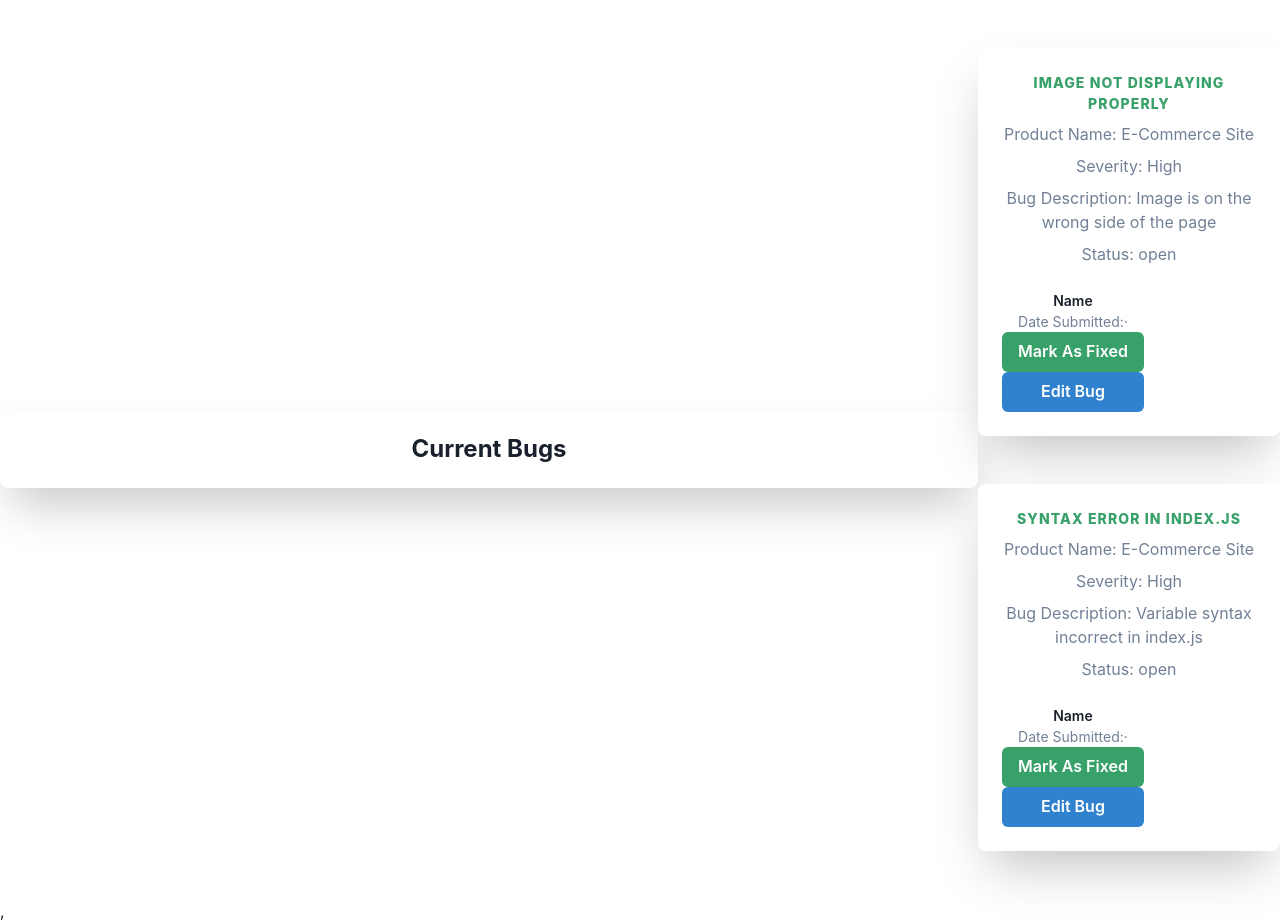
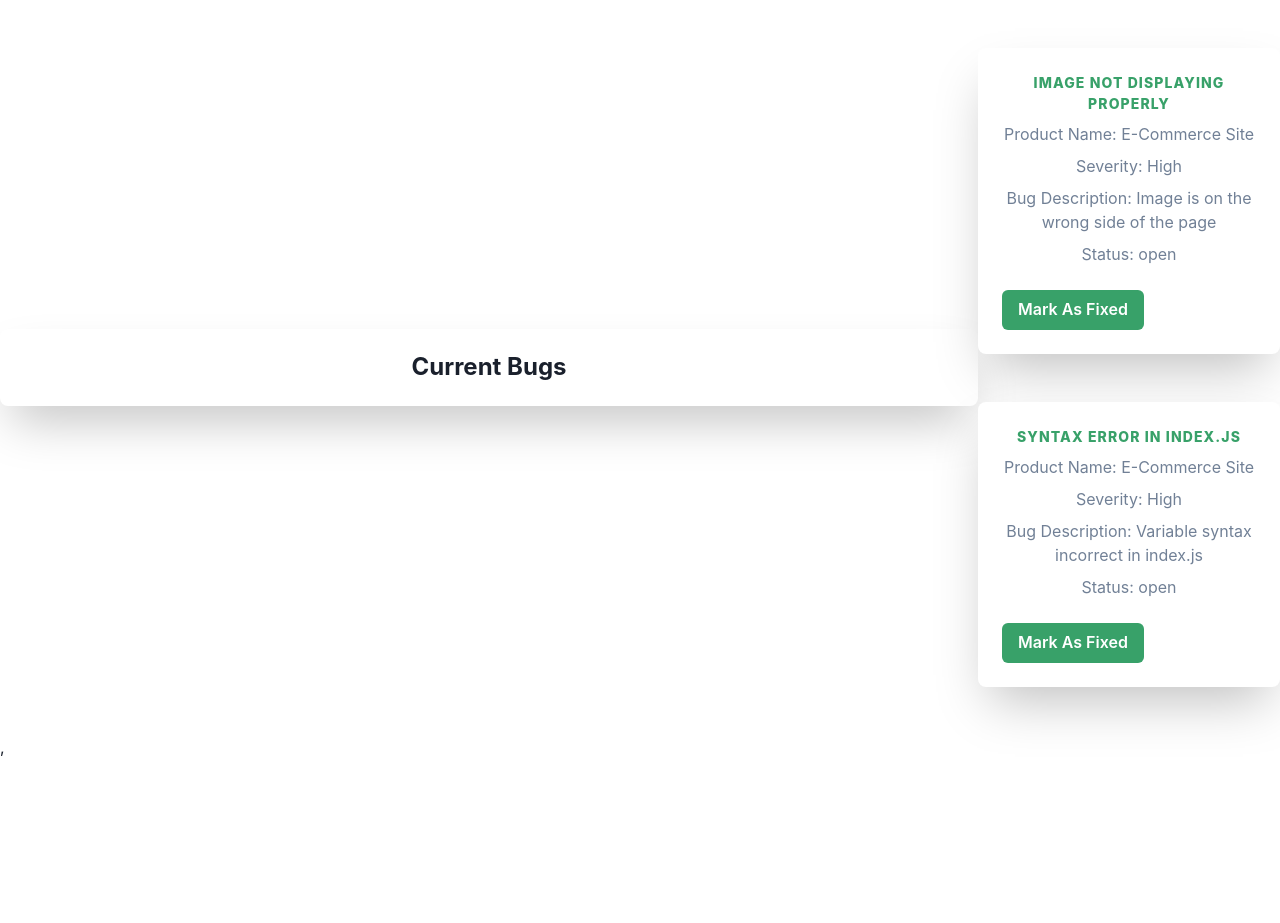
Before and after one commit to ggeils/Pest-Control, a React (Create React App) app in the folder client/: page /Current in a window 1280 px wide. After the commit the page ends 800 px from the top, so only its background shows below. Built offline with nearby package versions, Linux system fonts and the light colour scheme.

Commit message:
removed bugged out card code

```diff
--- a/client/src/components/CurrentBugs.js
+++ b/client/src/components/CurrentBugs.js
@@ -77,10 +77,7 @@ import {
                     </Stack>
                     <Stack mt={6} direction={'row'} spacing={4} align={'center'}>
                         <Stack direction={'column'} spacing={0} fontSize={'sm'}>
-                        <Text fontWeight={600}>Name</Text>
-                        <Text color={'gray.500'}>Date Submitted:·</Text>
                         <Button colorScheme="green">Mark As Fixed</Button>
-                        <Button colorScheme="blue">Edit Bug</Button>
                         </Stack>
                     </Stack>
                     </Box>
@@ -90,8 +87,6 @@ import {
             ))}
         </div>
     </Center>
-
-
     );
   }
   export default CurrentBugs;
```
Also changed, not shown: 1 other file (tests, documents, lock files or other folders).
